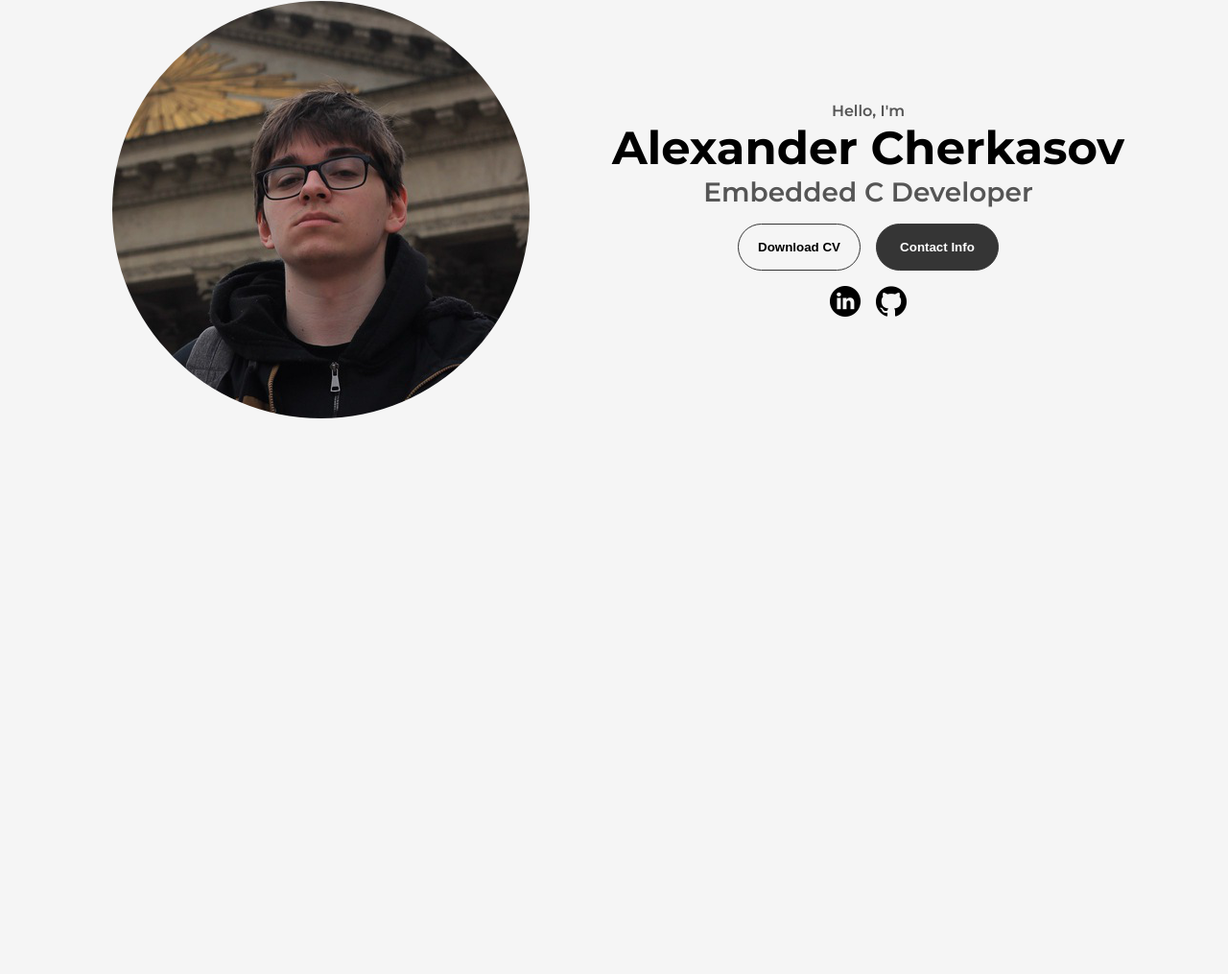
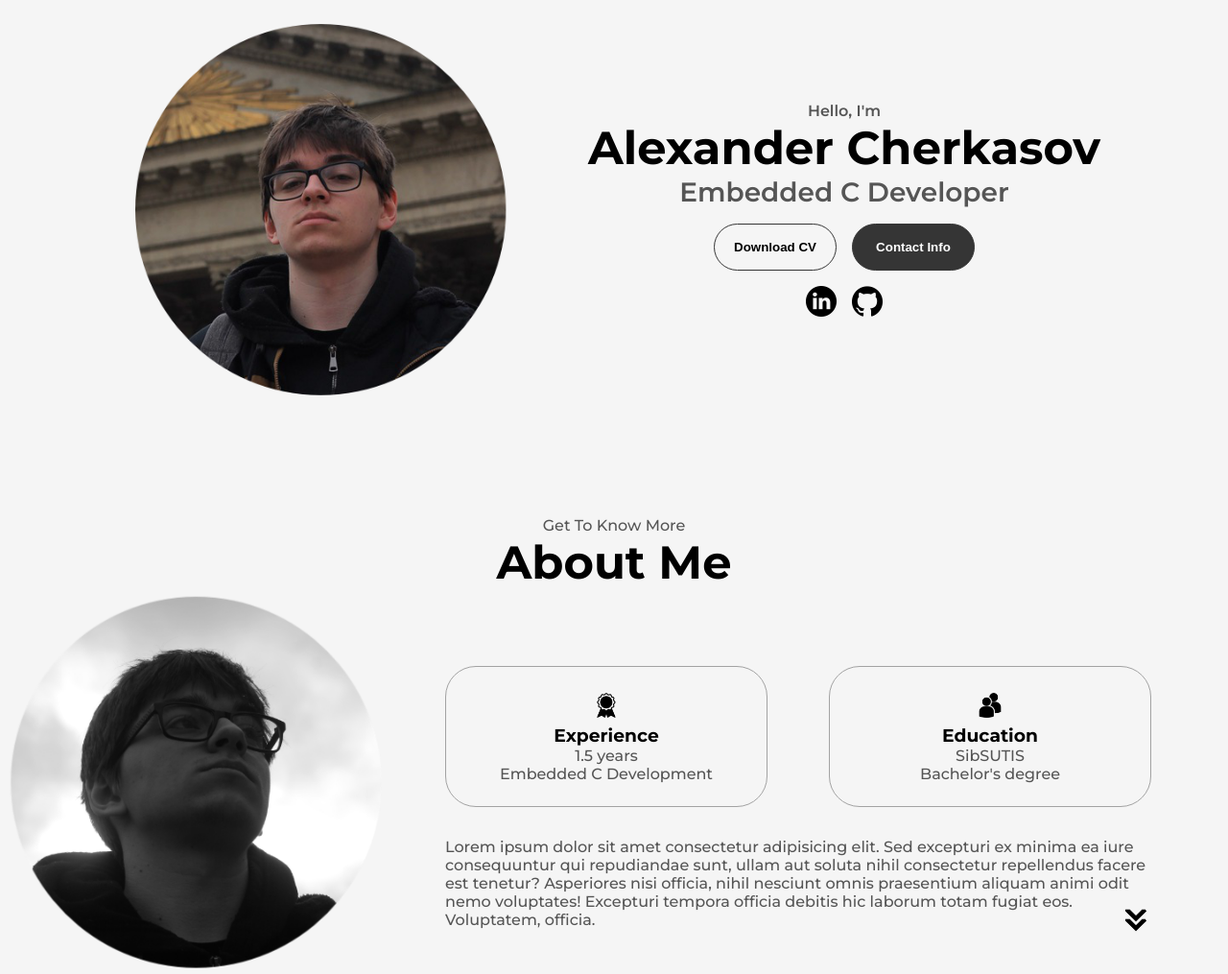
Before and after one commit to Alehanter337/alehanter337.github.io, a plain HTML site: page index.html in a window 1280 px wide. Shown: the part 182-1197 px from the top of the page at 96% size. Before the commit the page ends 800 px from the top, so only its background shows below. Drawn offline with Linux system fonts and the light colour scheme.

Commit message:
Add about section

```diff
--- a/index.html
+++ b/index.html
@@ -47,30 +47,56 @@
       <h1 class="title">Alexander Cherkasov </h1>
       <p class="section__text__p2">Embedded C Developer</p>
       <div class="btn-container">
-        <button
-          class="btn btn-color-2"
-          onclick="window.open('./assets/resume_example.pdf')">Download CV
+        <button class="btn btn-color-2" onclick="window.open('./assets/resume_example.pdf')">Download CV
         </button>
 
-        <button
-        class="btn btn-color-1"
-        onclick="location.href('./#contact')">Contact Info
-      </button>
+        <button class="btn btn-color-1" onclick="location.href('./#contact')">Contact Info
+        </button>
       </div>
       <div id="socials-container">
-        <img src="./assets/linkedin.png"
-        alt="My LinkedIn Profile"
-        class="icon"
-        onclick="window.open('https://linkedin.com')">
-        <img src="./assets/github.png"
-        alt="My GitHub Profile"
-        class="icon"
-        onclick="window.open('https://github.com/Alehanter337')">
+        <img src="./assets/linkedin.png" alt="My LinkedIn Profile" class="icon"
+          onclick="window.open('https://linkedin.com')">
+        <img src="./assets/github.png" alt="My GitHub Profile" class="icon"
+          onclick="window.open('https://github.com/Alehanter337')">
       </div>
 
     </div>
   </section>
-  <script src="main.js"></script>
+
+  <section id="about">
+    <p class="section__text__p1">Get To Know More</p>
+    <h1 class="title">About Me</h1>
+    <div class="section-container">
+      <div class="section__pic-container">
+        <img src="assets/about-pic.png" alt="Profile picture" class="about-pic" />
+      </div>
+      <div class="about-details-container">
+        <div class="about-containers">
+          <div class="details-container">
+            <img src="assets/experience.png" alt="Experience Icon" class="icon" />
+            <h3>Experience</h3>
+            <p>1.5 years <br />Embedded C Development </p>
+          </div>
+          <br>
+          <div class="details-container">
+            <img src="assets/education.png" alt="Education Icon" class="icon" />
+            <h3>Education</h3>
+            <p>SibSUTIS<br />Bachelor's degree</p>
+          </div>
+        </div>
+        <div class="text-container">
+          <p>Lorem ipsum dolor sit amet consectetur adipisicing elit. Sed excepturi ex minima ea iure consequuntur qui
+            repudiandae sunt, ullam aut soluta nihil consectetur repellendus facere est tenetur? Asperiores nisi
+            officia, nihil nesciunt omnis praesentium aliquam animi odit nemo voluptates! Excepturi tempora officia
+            debitis hic laborum totam fugiat eos. Voluptatem, officia.</p>
+        </div>
+      </div>
+    </div>
+    <img src="./assets/arrow.png" alt="Arrow Icon" class="icon arrow" onclick="location.href='#experience'">
+  </section>
+
+  <script src="main.js">
+  </script>
 </body>
 
 </html>
--- a/style.css
+++ b/style.css
@@ -274,3 +274,57 @@ a:hover {
 .btn-color-2:hover {
     border: rgb(255, 255, 255) 0.1rem solid;
 }
+
+
+/* ABOUT SECTION */
+
+#about {
+    position: relative;
+}
+
+.about-containers {
+    gap: 2rem;
+    margin-bottom: 2rem;
+    margin-top: 2rem;
+    /* padding-right: 10rem; */
+    /* margin-left: 10rem; */
+
+}
+
+.about-details-container {
+    justify-content: center;
+    flex-direction: column;
+    padding-right: 5rem;
+}
+
+.about-containers,
+.about-details-container {
+    display: flex;
+}
+
+
+.arrow {
+    position: absolute; /* not relative at all */
+    right: 5rem;
+    bottom: 2.5rem;
+}
+
+.details-container {
+    padding: 1.5rem;
+    flex: 1;
+    border-radius: 2rem;
+    border: black 0.1rem solid;
+    border-color: rgb(163,163,163);
+    text-align: center;
+}
+
+.section-container {
+    gap: 4rem;
+    height: 80%;
+}
+
+.section__pic-container {
+    height: 400px;
+    width: 400px;
+    margin: auto 0;
+}
```
Also changed, not shown: assets/about-pic.png (added), assets/arrow.png (added), assets/checkmark.png (added), assets/education.png (added), assets/email.png (added), assets/experience.png (added), assets/project-1.png (added), assets/project-2.png (added), assets/project-3.png (added), 2 other files.
